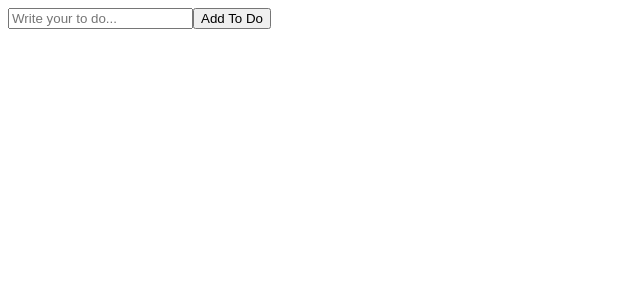
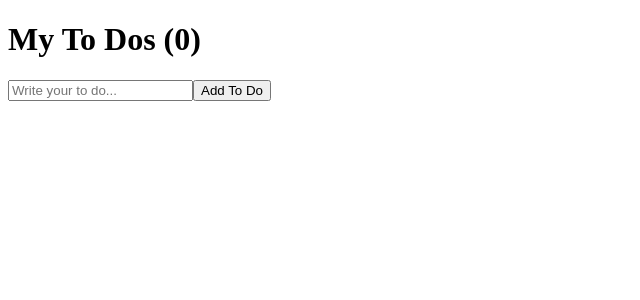
Before and after one commit to ddo0ii/NomadCoders_React, a React (Create React App) app in the folder react-for-begginners/: page / in a window 1280 px wide. Shown: the top 300 px of the page, without its empty margins (0-640 px from the left). Built offline with nearby package versions, Linux system fonts and the light colour scheme.

Commit message:
7.0 To Do List part One - 화면에 array 갯수도 나타내기

```diff
--- a/react-for-begginners/src/App.js
+++ b/react-for-begginners/src/App.js
@@ -12,9 +12,9 @@ function App() {
     setToDos((currentArray) => [toDo, ...currentArray]);
     setToDo("");
   };
-  console.log(toDos);
   return (
     <div>
+      <h1>My To Dos ({toDos.length})</h1>
       <form onSubmit={onSubmit}>
         <input
           onChange={onChange}
```
